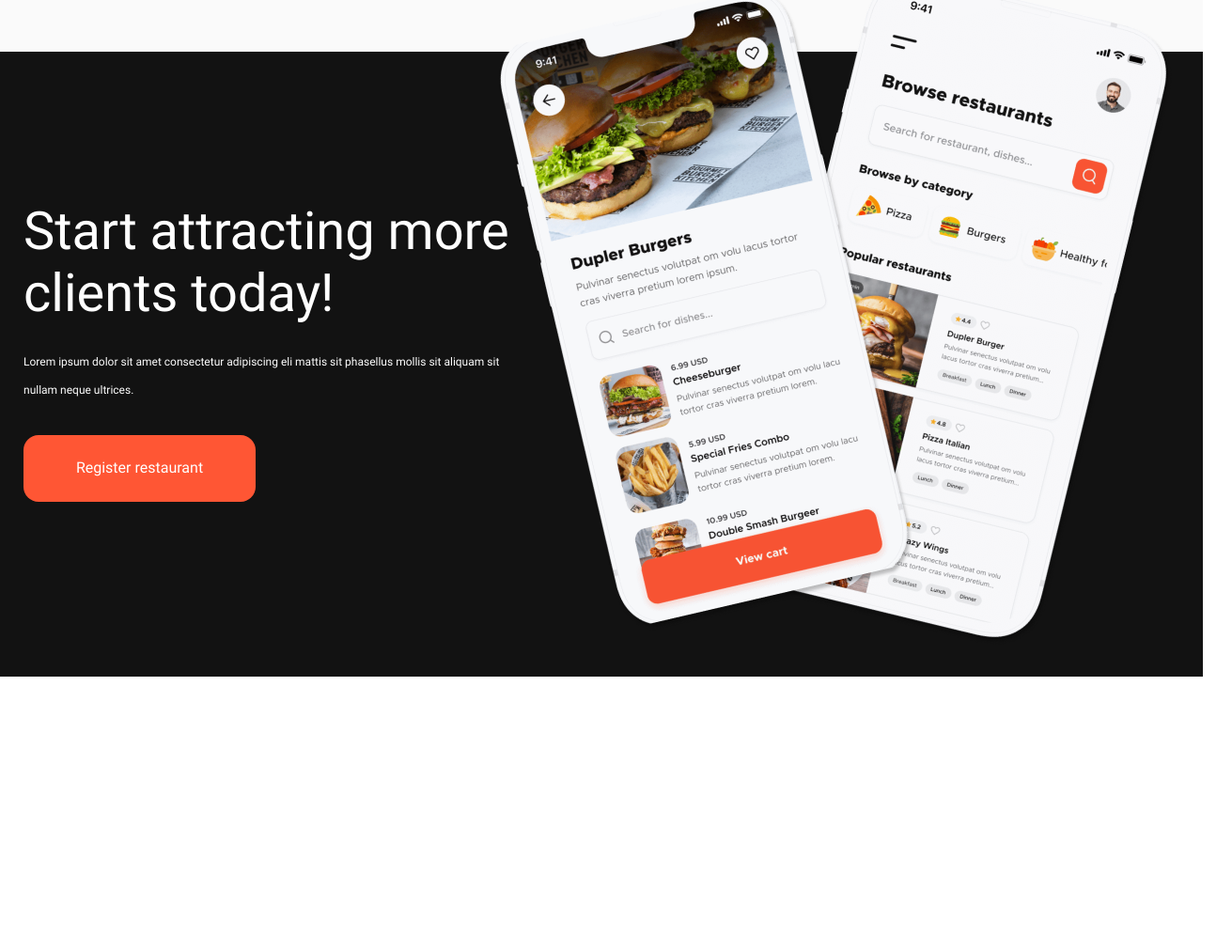
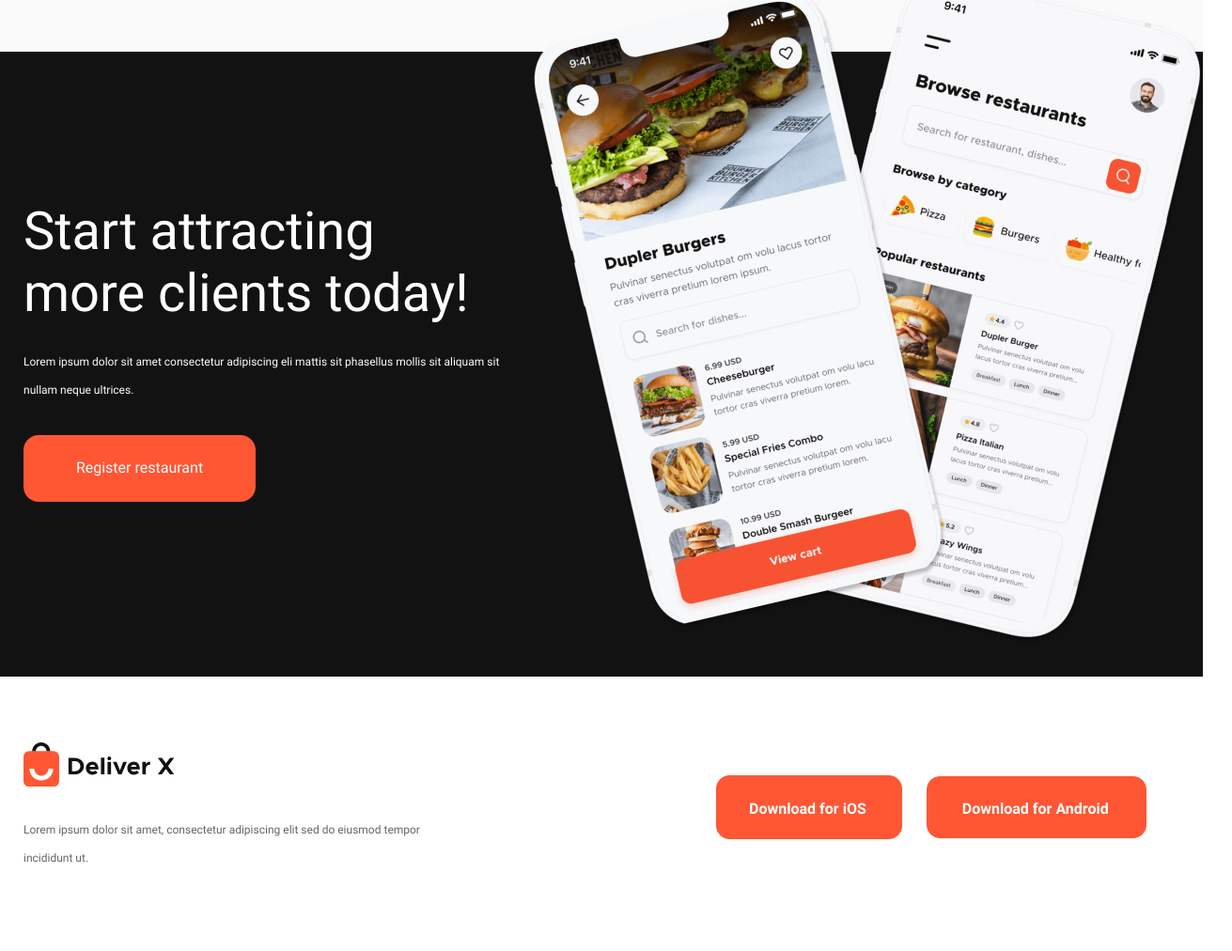
Before and after one commit to 0x800040005b/deliver-x, a website built with Vite: page index.html in a window 1280 px wide. Shown: the part 8736-9748 px from the top of the page at 94% size, 1311 px wide, since content can reach past the window. Before the commit the page ends 9470 px from the top, so only its background shows below. Built offline with nearby package versions, Linux system fonts and the light colour scheme; files whose address does not match are found by name.

Commit message:
finished app section for desktop

```diff
--- a/index.html
+++ b/index.html
@@ -629,14 +629,13 @@
         </div>
     </div>
 </section>
-
 <section class="attract">
     <div class="container">
         <div class="attract-content">
             <div class="attract-row">
                 <div class="attract-col attract-col__text">
                     <div class="attract-text">
-                        <h2 class="attract-text__title">Start attracting more clients today!</h2>
+                        <h2 class="attract-text__title">Start attracting <br /> more clients today!</h2>
                         <div class="attract-text__content">Lorem ipsum dolor sit amet consectetur adipiscing eli mattis sit phasellus mollis sit aliquam sit nullam neque ultrices.</div>
                         <a href="#" class="action action_1 attract-action register-btn">Register restaurant</a>
 
@@ -652,6 +651,29 @@
         </div>
     </div>
 </section>
+<section class="app">
+    <div class="container">
+        <div class="app-content">
+            <div class="app-row">
+                <div class="app-col app-col__text">
+                        <a href="#" class="app-logo">
+                            <picture>
+                                <img src="src/img/header/logo.svg" alt="Deliver-x" class="app-logo__img">
+                            </picture>
+                        </a>
+                    <div class="app-text">Lorem ipsum dolor sit amet, consectetur adipiscing elit sed do eiusmod tempor incididunt ut.</div>
+                </div>
+                <div class="app-col app-col__buttons">
+                    <div class="app-buttons">
+                        <a href="#" class="action app-action app-action_1 download-ios">Download for iOS</a>
+                        <a href="#" class="action app-action download-android">Download for Android</a>
+
+                    </div>
+                </div>
+            </div>
+        </div>
+    </div>
+</section>
 
 <script type="module" src="/js/main.js"></script>
 </body>
--- a/src/scss/sections/action.scss
+++ b/src/scss/sections/action.scss
@@ -19,7 +19,7 @@
     &__picture {
       position: absolute;
       top: -93px;
-      right: -20px;
+      right: -56px;
     }
   }
   &-text {
--- /dev/null
+++ b/src/scss/sections/app.scss
@@ -0,0 +1,63 @@
+.app {
+  padding-top: 70px;
+  padding-bottom: 84px;
+  &-row {
+    display: flex;
+    align-items: center;
+  }
+  &-col {
+    &__text {
+      margin-right: 287px;
+      width: 100%;
+      max-width: 450px;
+
+    }
+  }
+  &-logo {
+    display: block;
+    margin-bottom: 30px;
+  }
+  &-text {
+    color: $dark-gray;
+    line-height: 30.006px; /* 250.05% */
+    font: {
+      size: 12px;
+      weight: 400;
+    }
+  }
+  &-buttons {
+    display: flex;
+    align-items: center;
+  }
+  &-action {
+    &_1 {
+      margin-right: 26px;
+    }
+  }
+
+}
+
+.download{
+  &-ios, &-android {
+    color: #FFF;
+    text-align: center;
+    line-height: 22px; /* 137.5% */
+    border-radius: 14px;
+    border: 1px solid $orange;
+    background: $orange;
+    font: {
+      size: 16px;
+      weight: 700;
+    }
+  }
+  &-ios {
+    padding: 24px 37px 20px 34px;
+    margin-right: 26px;
+
+  }
+  &-android {
+    padding: 23px 39px 19px 37px;
+
+  }
+
+}
--- a/src/scss/style.scss
+++ b/src/scss/style.scss
@@ -13,6 +13,7 @@
 @import "sections/hassle";
 @import "sections/review";
 @import "sections/action";
+@import "sections/app";
 
 
 .container {
```
